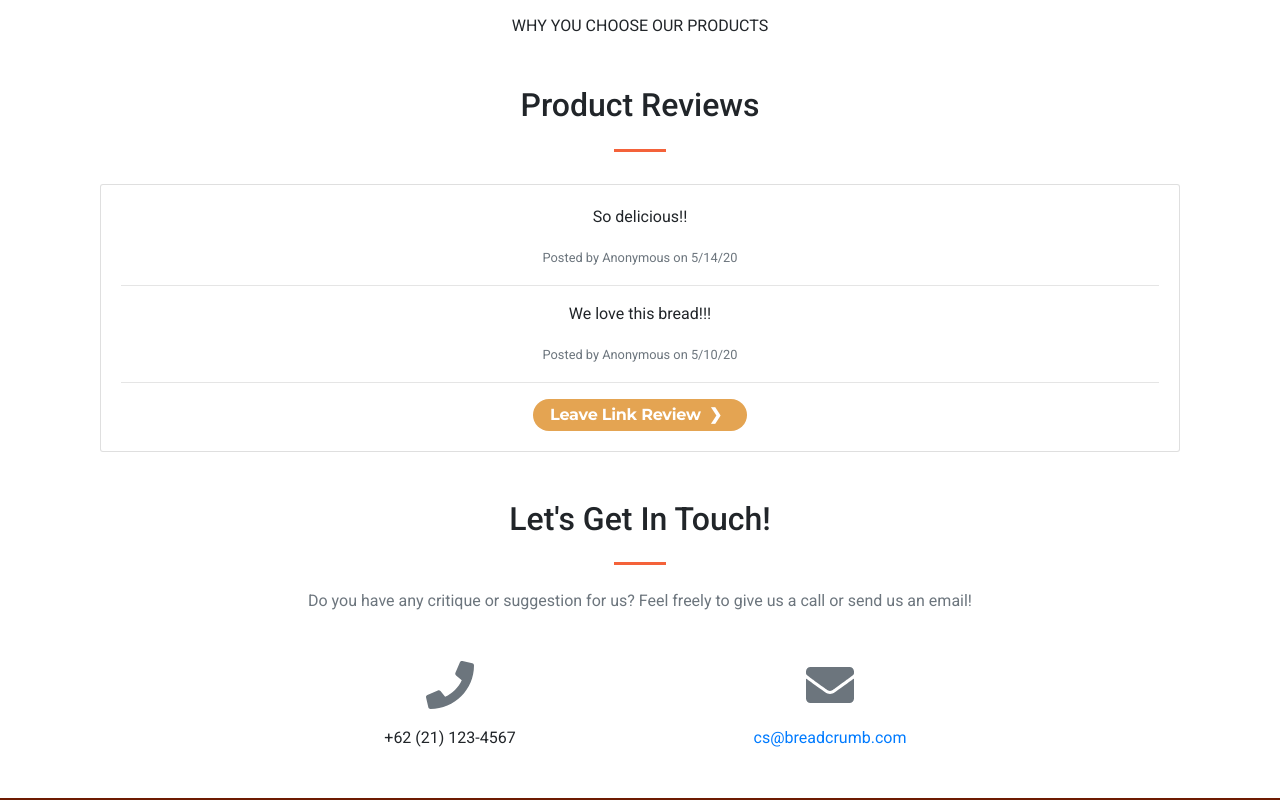
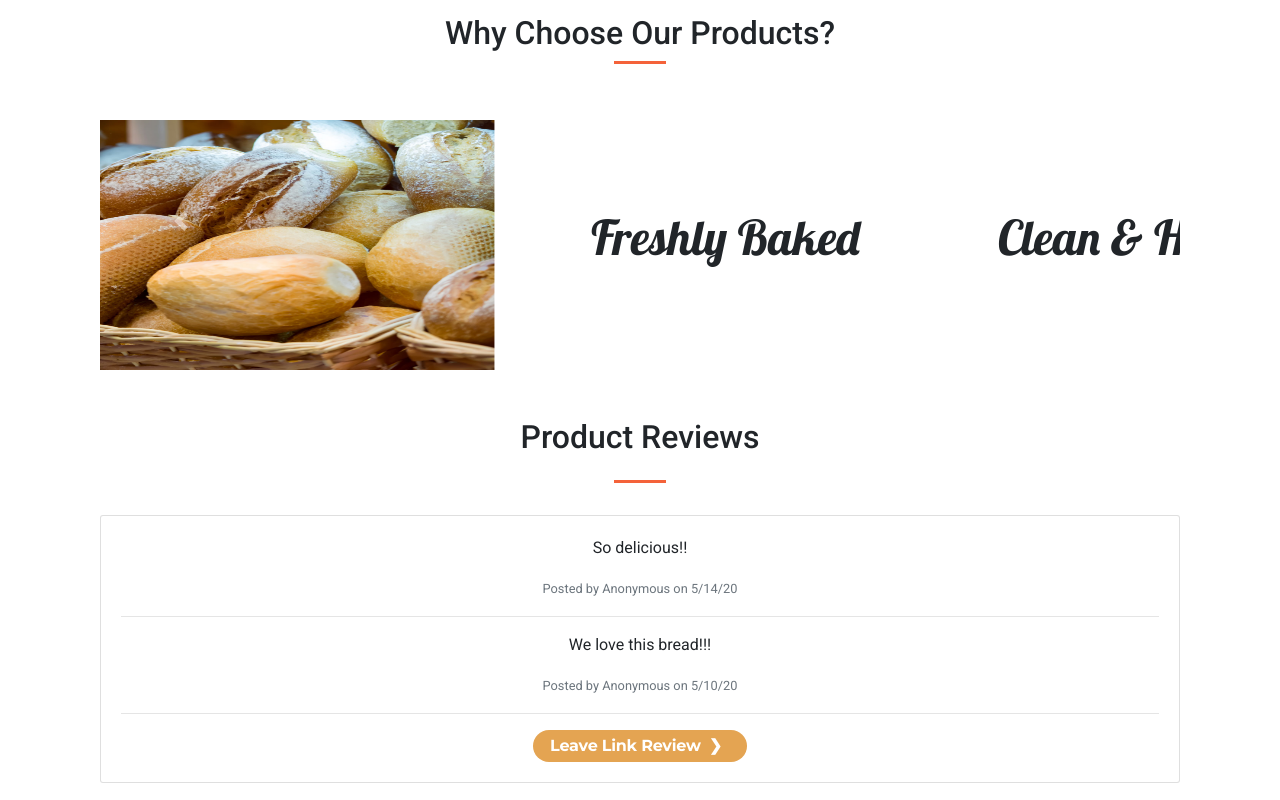
Before and after one commit to anovado/Portfolio-E-Commerce-FrontEnd, a React (Create React App) app: page /product/1 in a window 1280 px wide. Shown: the part 740-1540 px from the top of the page. Built offline with nearby package versions, Linux system fonts and the light colour scheme; no server answers; a web font is replaced by a local one.

Commit message:
coba rubah data

```diff
--- a/src/assets/css/style.css
+++ b/src/assets/css/style.css
@@ -4,6 +4,7 @@
 @import url("https://fonts.googleapis.com/css?family=Roboto+Slab:400,100,300,700");
 @import url("https://fonts.googleapis.com/css?family=Roboto:300,400,500,700");
 @import url("https://fonts.googleapis.com/css?family=Merriweather:300;400;700");
+@import url("https://fonts.googleapis.com/css2?family=Lobster&display=swap");
 
 * {
   font-family: "Open Sans", sans-serif;
@@ -911,10 +912,6 @@ form .form-group input {
   font-size: 1.2rem;
 }
 
-#product-picture-page {
-  /* box-shadow: 10px 20px 80px 0px rgba(153, 153, 153, 0.3); */
-}
-
 #button-add-to-cart {
   background-color: rgb(219, 211, 94);
   padding: 5px;
@@ -975,6 +972,15 @@ form .form-group input {
   text-transform: uppercase;
 }
 
+.why-choose-us {
+  /* border: 1px solid rgba(187, 93, 15, 0.7); */
+  border-radius: 8px;
+}
+
+.subtitle-plus {
+  font-family: "Lobster", cursive;
+  font-size: 3rem;
+}
 /* CART PAGE */
 
 .tombolplusmin {
--- a/src/pages/Product.jsx
+++ b/src/pages/Product.jsx
@@ -108,10 +108,129 @@ class Product extends Component {
               </div>
             </div>
           </div>
-          <div className="container">WHY YOU CHOOSE OUR PRODUCTS</div>
           <div className="container mt-5">
             <div className="row justify-content-center mt-5">
-              <div className="col-lg-8 text-center">
+              <div className="col-lg text-center">
+                <h2 className="mt-0">Why Choose Our Products?</h2>
+                <hr className="divider my-2" />
+              </div>
+            </div>
+            <div
+              id="carouselExampleIndicators"
+              class="carousel slide"
+              data-ride="carousel"
+            >
+              <ol class="carousel-indicators">
+                <li
+                  data-target="#carouselExampleIndicators"
+                  data-slide-to="0"
+                  class="active"
+                ></li>
+                <li
+                  data-target="#carouselExampleIndicators"
+                  data-slide-to="1"
+                ></li>
+                <li
+                  data-target="#carouselExampleIndicators"
+                  data-slide-to="2"
+                ></li>
+              </ol>
+              <div class="carousel-inner">
+                <div class="carousel-item active">
+                  <div className="row justify-content-center mt-5 why-choose-us">
+                    <div className="col-lg-7 px-0">
+                      <div>
+                        <img
+                          src={require("../assets/images/freshly_baked.jpg")}
+                          alt="freshly baked"
+                          style={{
+                            width: "100%",
+                            height: "250px",
+                            borderRadius: "8px 0 0 8px",
+                          }}
+                        />
+                      </div>
+                    </div>
+                    <div className="col-lg-5 my-auto">
+                      <p className="subtitle-plus text-center">Freshly Baked</p>
+                    </div>
+                  </div>
+                </div>
+                <div class="carousel-item">
+                  <div className="row justify-content-center mt-5 why-choose-us">
+                    <div className="col-lg-5 my-auto">
+                      <p className="subtitle-plus text-center">
+                        Clean & Hygienic
+                      </p>
+                    </div>
+                    <div className="col-lg-7 px-0">
+                      <div>
+                        <img
+                          src={require("../assets/images/clean_kitchen.jpg")}
+                          alt="clean kitchen"
+                          style={{
+                            width: "100%",
+                            height: "250px",
+                            borderRadius: "0 8px 8px 0",
+                          }}
+                        />
+                      </div>
+                    </div>
+                  </div>
+                </div>
+                <div class="carousel-item">
+                  <div className="row justify-content-center mt-5 why-choose-us">
+                    <div className="col-lg-7 px-0">
+                      <div>
+                        <img
+                          src={require("../assets/images/high_quality.jpg")}
+                          alt="high quality"
+                          style={{
+                            width: "100%",
+                            height: "250px",
+                            borderRadius: "8px 0 0 8px",
+                          }}
+                        />
+                      </div>
+                    </div>
+                    <div className="col-lg-5 my-auto">
+                      <p className="subtitle-plus text-center">
+                        High Quality Ingredients
+                      </p>
+                    </div>
+                  </div>
+                </div>
+              </div>
+              <a
+                class="carousel-control-prev"
+                href="#carouselExampleIndicators"
+                role="button"
+                data-slide="prev"
+              >
+                <span
+                  class="carousel-control-prev-icon"
+                  aria-hidden="true"
+                ></span>
+                <span class="sr-only">Previous</span>
+              </a>
+              <a
+                class="carousel-control-next"
+                href="#carouselExampleIndicators"
+                role="button"
+                data-slide="next"
+              >
+                <span
+                  class="carousel-control-next-icon"
+                  aria-hidden="true"
+                ></span>
+                <span class="sr-only">Next</span>
+              </a>
+            </div>
+          </div>
+
+          <div className="container mt-5">
+            <div className="row justify-content-center mt-5">
+              <div className="col-lg text-center">
                 <h2 className="mt-0">Product Reviews</h2>
                 <hr className="divider my-4" />
               </div>
```
Also changed, not shown: src/assets/images/high_quality.jpg (renamed from src/assets/images/high_quality_ingredients.jpg).
